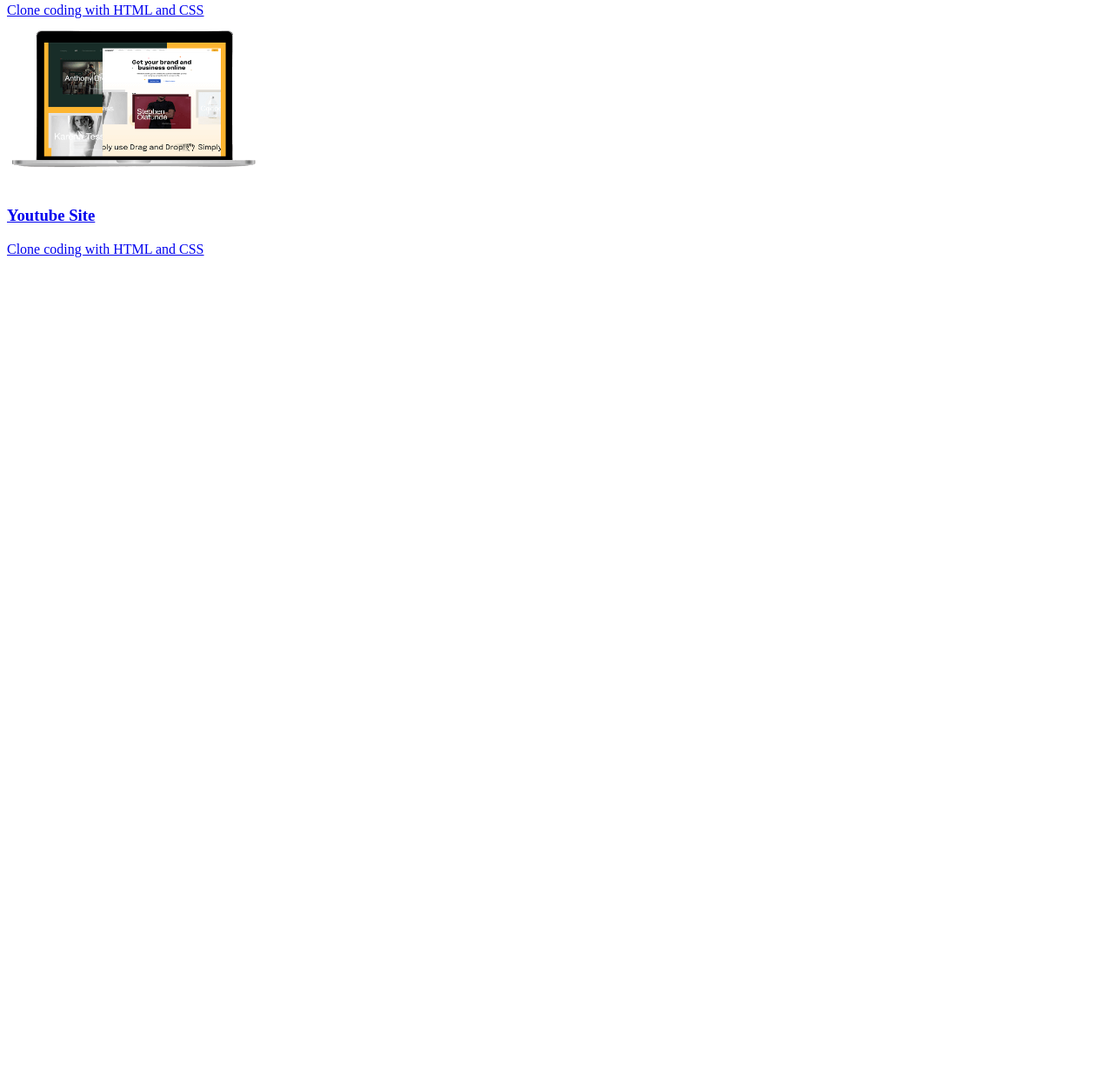
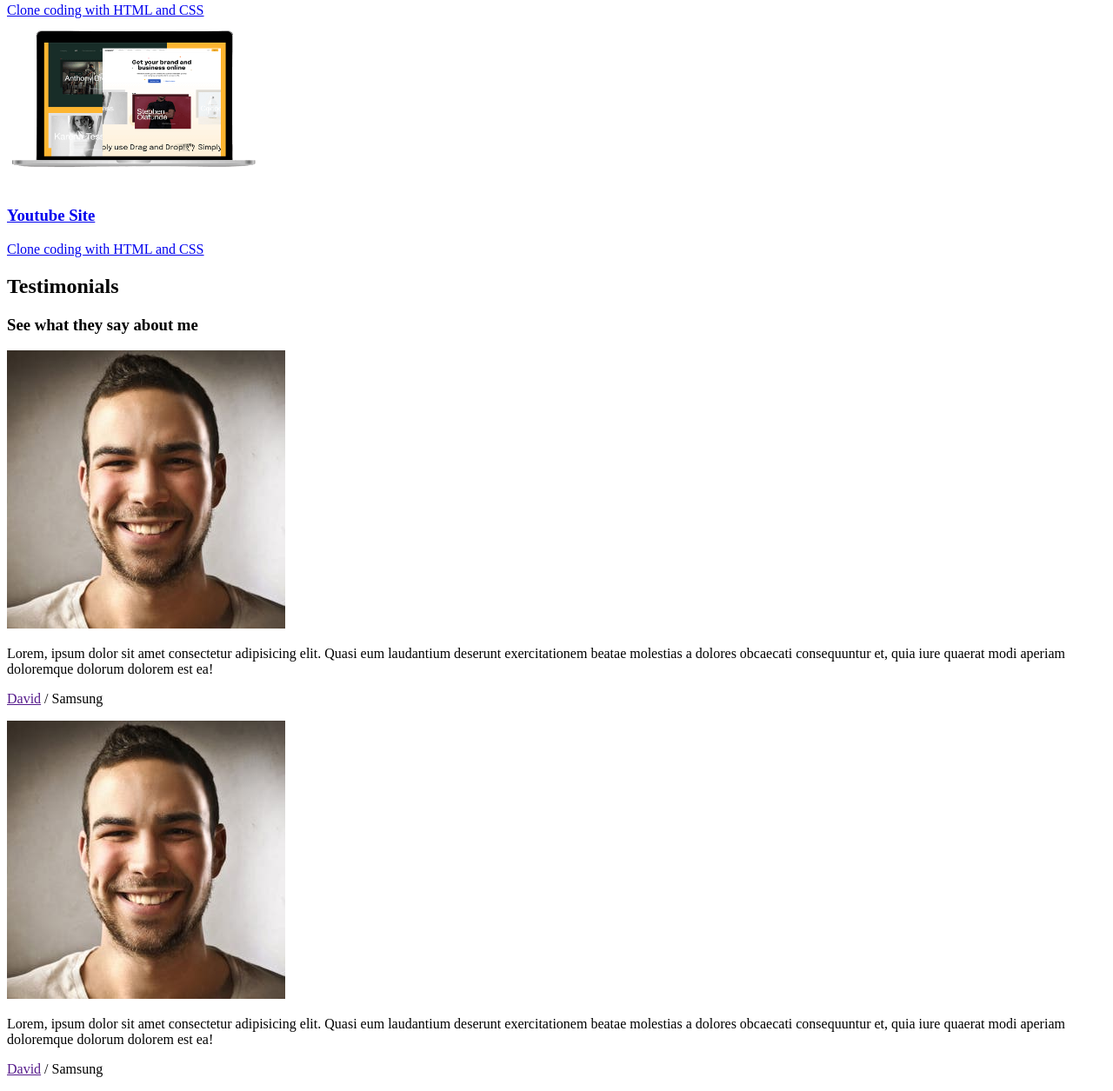
Before and after one commit to kyoon3/portfolio, a plain HTML site: page index.html in a window 1280 px wide. Shown: the part 3955-5210 px from the top of the page at 87% size. Before the commit the page ends 4259 px from the top, so only its background shows below. Drawn offline with Linux system fonts and the light colour scheme.

Commit message:
HTML: testmonial

```diff
--- a/index.html
+++ b/index.html
@@ -282,7 +282,43 @@
       </div>
     </section>
     <!-- Testimonials -->
-    <section id="testimonials"></section>
+    <section id="testimonials">
+      <h1>Testimonials</h1>
+      <h3>See what they say about me</h3>
+      <div class="testimonials">
+        <div class="testimonial">
+          <img
+            src="imgs/testimonial/people1.jpg"
+            alt="People"
+            class="testimonial__avater"
+          />
+          <div class="testimonial__speech-bubble">
+            <p>
+              Lorem, ipsum dolor sit amet consectetur adipisicing elit. Quasi
+              eum laudantium deserunt exercitationem beatae molestias a dolores
+              obcaecati consequuntur et, quia iure quaerat modi aperiam
+              doloremque dolorum dolorem est ea!
+            </p>
+            <p class="name"><a href="">David</a> / Samsung</p>
+          </div>
+        </div>
+        <div class="testimonial">
+          <img
+            src="imgs/testimonial/people1.jpg"
+            alt="People"
+            class="testimonial__avater"
+          />
+          <div class="testimonial__speech-bubble">
+            <p>
+              Lorem, ipsum dolor sit amet consectetur adipisicing elit. Quasi
+              eum laudantium deserunt exercitationem beatae molestias a dolores
+              obcaecati consequuntur et, quia iure quaerat modi aperiam
+              doloremque dolorum dolorem est ea!
+            </p>
+            <p class="name"><a href="">David</a> / Samsung</p>
+          </div>
+      </div>
+    </section>
     <!-- Contact -->
     <section id="contact"></section>
   </body>
```
Also changed, not shown: imgs/testimonial/people1.jpg (added).
